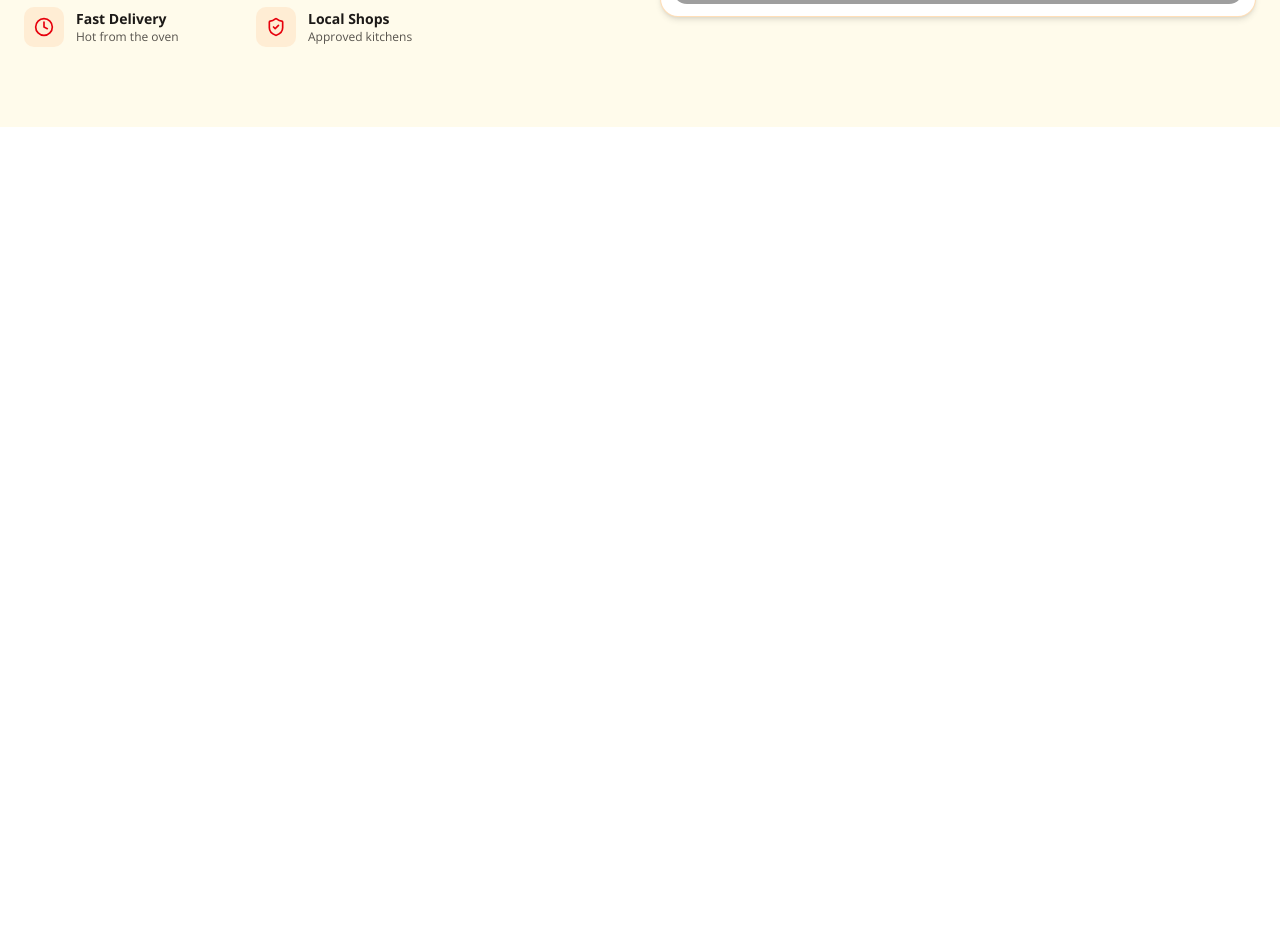
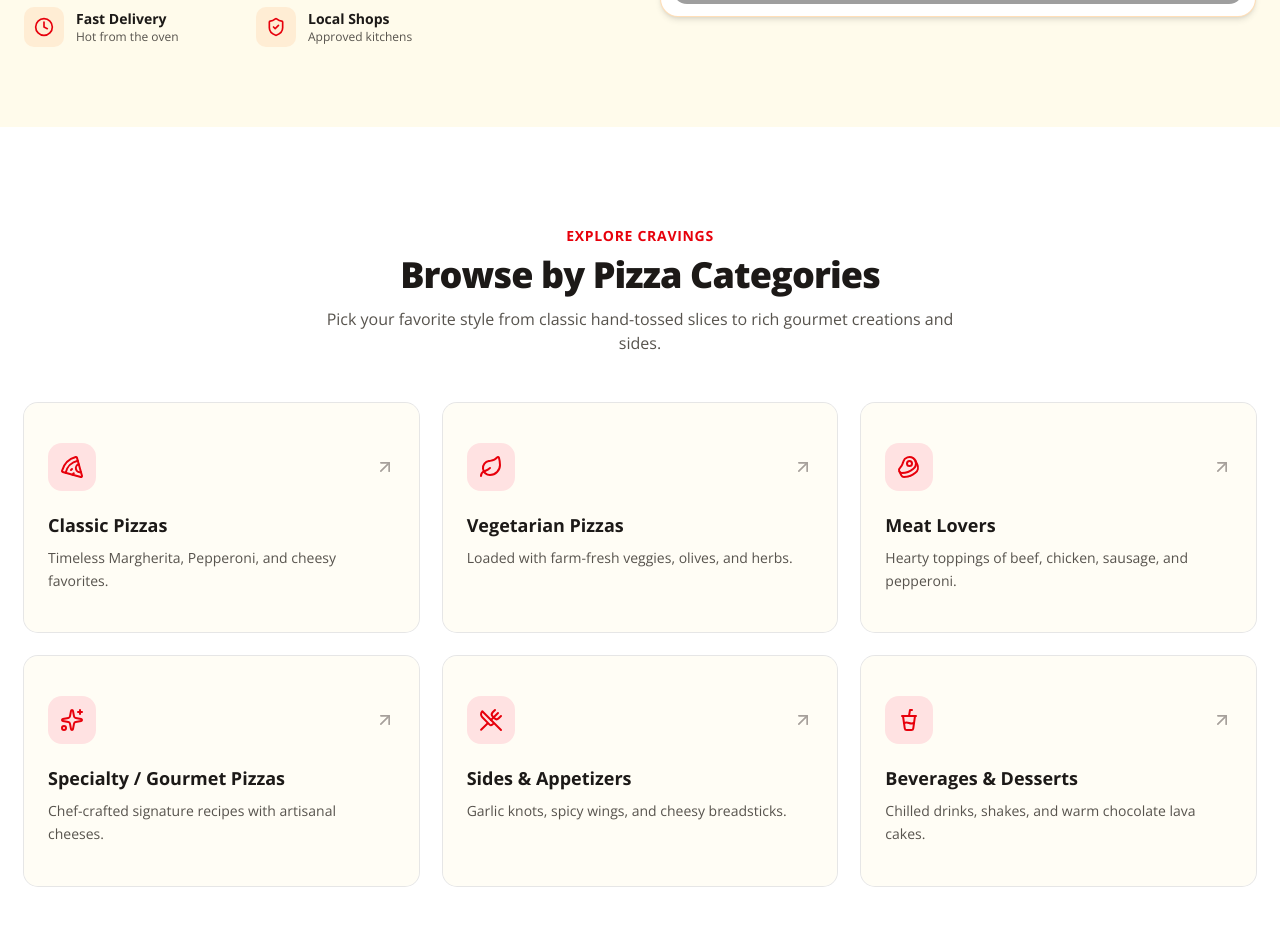
Before and after one commit to asad4405/pizzahub, a Next.js app: page / in a window 1280 px wide. Shown: the part 540-1466 px from the top of the page. Before the commit the page ends 800 px from the top, so only its background shows below. Built offline with nearby package versions, Linux system fonts and the light colour scheme; grey boxes are pictures that could not be loaded.

Commit message:
pizza categories added homepage with component

```diff
--- a/src/app/page.tsx
+++ b/src/app/page.tsx
@@ -1,9 +1,11 @@
 import Banner from "@/components/home/Banner";
+import PizzaCategories from "@/components/home/PizzaCategories";
 
 export default function Home() {
     return (
         <div>
             <Banner/>
+            <PizzaCategories/>
         </div>
     );
 }
--- /dev/null
+++ b/src/components/home/PizzaCategories.tsx
@@ -0,0 +1,101 @@
+import Link from "next/link";
+import {
+    Pizza,
+    Leaf,
+    Beef,
+    Sparkles,
+    UtensilsCrossed,
+    CupSoda,
+    ArrowUpRight,
+} from "lucide-react";
+import { Card, CardContent } from "@/components/ui/card";
+
+const categories = [
+    {
+        name: "Classic Pizzas",
+        description: "Timeless Margherita, Pepperoni, and cheesy favorites.",
+        icon: Pizza,
+        href: "/browse-menu?category=Classic+Pizzas",
+    },
+    {
+        name: "Vegetarian Pizzas",
+        description: "Loaded with farm-fresh veggies, olives, and herbs.",
+        icon: Leaf,
+        href: "/browse-menu?category=Vegetarian+Pizzas",
+    },
+    {
+        name: "Meat Lovers",
+        description: "Hearty toppings of beef, chicken, sausage, and pepperoni.",
+        icon: Beef,
+        href: "/browse-menu?category=Meat+Lovers",
+    },
+    {
+        name: "Specialty / Gourmet Pizzas",
+        description: "Chef-crafted signature recipes with artisanal cheeses.",
+        icon: Sparkles,
+        href: "/browse-menu?category=Specialty+%2F+Gourmet+Pizzas",
+    },
+    {
+        name: "Sides & Appetizers",
+        description: "Garlic knots, spicy wings, and cheesy breadsticks.",
+        icon: UtensilsCrossed,
+        href: "/browse-menu?category=Sides+%26+Appetizers",
+    },
+    {
+        name: "Beverages & Desserts",
+        description: "Chilled drinks, shakes, and warm chocolate lava cakes.",
+        icon: CupSoda,
+        href: "/browse-menu?category=Beverages+%26+Desserts",
+    },
+];
+
+const PizzaCategories = () => {
+    return (
+        <section className="bg-white py-16 md:py-24">
+            <div className="mx-auto max-w-7xl px-4 md:px-6">
+                <div className="mx-auto max-w-2xl text-center">
+                    <span className="text-sm font-bold uppercase tracking-wider text-red-600">
+                        Explore Cravings
+                    </span>
+                    <h2 className="mt-2 text-3xl font-extrabold tracking-tight text-stone-900 sm:text-4xl">
+                        Browse by Pizza Categories
+                    </h2>
+                    <p className="mt-3 text-base text-stone-600">
+                        Pick your favorite style from classic hand-tossed slices to rich
+                        gourmet creations and sides.
+                    </p>
+                </div>
+
+                <div className="mt-12 grid grid-cols-1 gap-6 sm:grid-cols-2 lg:grid-cols-3">
+                    {categories.map((category) => {
+                        const Icon = category.icon;
+                        return (
+                            <Link key={category.name} href={category.href} className="group block h-full">
+                                <Card className="h-full border-orange-100 bg-amber-50/50 transition-all duration-200 hover:-translate-y-1 hover:border-red-200 hover:bg-white hover:shadow-md">
+                                    <CardContent className="flex h-full flex-col justify-between p-6">
+                                        <div>
+                                            <div className="flex items-center justify-between">
+                                                <div className="flex h-12 w-12 items-center justify-center rounded-xl bg-red-100 text-red-600 transition-colors group-hover:bg-red-600 group-hover:text-white">
+                                                    <Icon className="h-6 w-6" />
+                                                </div>
+                                                <ArrowUpRight className="h-5 w-5 text-stone-400 transition-transform group-hover:translate-x-0.5 group-hover:-translate-y-0.5 group-hover:text-red-600" />
+                                            </div>
+                                            <h3 className="mt-5 text-lg font-bold text-stone-900 group-hover:text-red-600">
+                                                {category.name}
+                                            </h3>
+                                            <p className="mt-2 text-sm leading-relaxed text-stone-600">
+                                                {category.description}
+                                            </p>
+                                        </div>
+                                    </CardContent>
+                                </Card>
+                            </Link>
+                        );
+                    })}
+                </div>
+            </div>
+        </section>
+    );
+};
+
+export default PizzaCategories;
```
